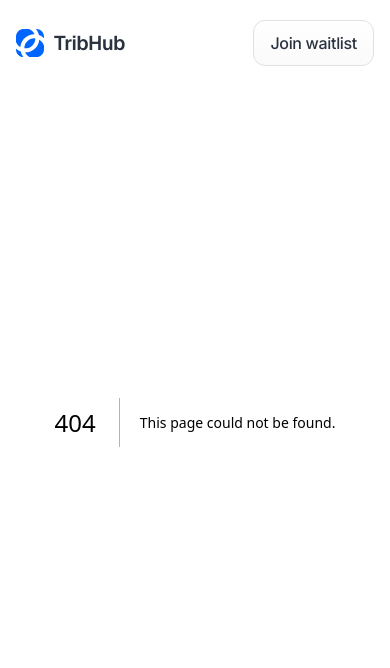
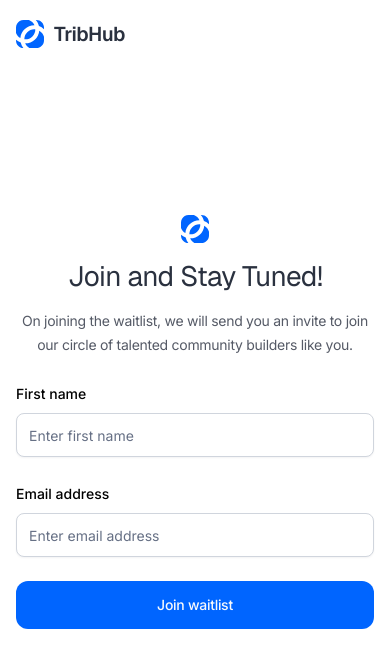
Before and after one commit to OGEmanuel/TribHub-Website, a Next.js app: page /join in a window 390 px wide. Before the commit this address had no page. Shown: the top 668 px of the page. Built offline with nearby package versions, Linux system fonts and the light colour scheme.

Commit message:
Added join page for mobile

```diff
--- a/app/hero.tsx
+++ b/app/hero.tsx
@@ -11,6 +11,7 @@ import { GeistSans } from "geist/font/sans";
 import Image from "next/image";
 import { Button } from "@/components/ui/button";
 import { useFormTriggerStore } from "@/store/form-trigger";
+import Link from "next/link";
 
 const Hero = () => {
   const { setOpen } = useFormTriggerStore();
@@ -35,16 +36,22 @@ const Hero = () => {
           </div>
           <Button
             onClick={() => setOpen(true)}
-            className="font-medium -tracking-[0.02em]"
+            className="hidden font-medium -tracking-[0.02em] sm:block"
           >
             Join waitlist
           </Button>
+          <Link
+            href={"/join"}
+            className="block w-max rounded-xl bg-[#0065FF] px-4 py-[14.5px] font-medium -tracking-[0.02em] text-white shadow-[0px_8px_8px_0px_#0065FF1A,_0px_8px_24px_0px_#0065FF1A] hover:bg-[#0065FF]/90 sm:hidden"
+          >
+            Join waitlist
+          </Link>
         </div>
       </div>
       <div className="absolute -left-96 top-1 -z-50">
         <UnionIcon />
       </div>
-      <div className="absolute right-0 top-[28rem] sm:-right-[12rem] sm:top-[22rem] md:-right-[7.5rem] md:top-[27rem] lg:-right-[35rem] lg:top-0 xl:-right-[24.2rem] 2xl:-right-[15rem]">
+      <div className="absolute right-0 top-[28rem] sm:-right-[12rem] sm:top-[22rem] md:-right-[7.5rem] md:top-[27rem] lg:-right-[35rem] lg:top-0 xl:-right-[24.2rem] 2xl:-right-[10rem]">
         <div className="hidden h-[43.75rem] w-[57.055rem] lg:block">
           <Image
             src={desktopMockupLarge}
--- /dev/null
+++ b/app/join/page.tsx
@@ -0,0 +1,127 @@
+"use client";
+
+import { GeistSans } from "geist/font/sans";
+import LogoIcon from "@/components/icons/logo-icon";
+import { Button } from "@/components/ui/button";
+import {
+  Form,
+  FormControl,
+  FormField,
+  FormItem,
+  FormLabel,
+  FormMessage,
+} from "@/components/ui/form";
+import { Input } from "@/components/ui/input";
+import { zodResolver } from "@hookform/resolvers/zod";
+import Link from "next/link";
+import { useState } from "react";
+import { useForm } from "react-hook-form";
+import { z } from "zod";
+
+const FormSchema = z.object({
+  firstname: z.string().min(2, {
+    message: "Firstname must be at least 2 characters.",
+  }),
+  email: z
+    .string({
+      required_error: "Enter email",
+    })
+    .email({ message: "Enter valid email" }),
+});
+
+const Join = () => {
+  const [success, setSuccess] = useState(false);
+
+  const form = useForm<z.infer<typeof FormSchema>>({
+    resolver: zodResolver(FormSchema),
+    defaultValues: {
+      firstname: "",
+      email: "",
+    },
+  });
+
+  const { formState } = form;
+
+  function onSubmit(data: z.infer<typeof FormSchema>) {
+    setSuccess(!success);
+    // toast({
+    //   title: "You submitted the following values:",
+    //   description: (
+    //     <pre className="mt-2 w-[340px] rounded-md bg-slate-950 p-4">
+    //       <code className="text-white">{JSON.stringify(data, null, 2)}</code>
+    //     </pre>
+    //   ),
+    // });
+  }
+  return (
+    <section className="mx-auto flex h-screen max-w-[390px] flex-col items-center justify-center gap-6 px-4">
+      <div className="flex flex-col items-center justify-center space-y-3">
+        <LogoIcon width="28" height="28" fill="none" />
+        <h1
+          className={`text-[1.75rem] -tracking-[0.02em] text-[#2A313F] ${GeistSans.className}`}
+        >
+          {success ? "Thanks for joining!" : "Join and Stay Tuned!"}
+        </h1>
+        <p className="text-center text-sm leading-6 -tracking-[0.02em] text-[#555A66]">
+          {success
+            ? `We are happy to have you on board! Your journey to seamless community management begins here. Keep an eye on your inbox for an invitation to join our circle of community builders. We'll explore new features, share thoughts, and grow together. Welcome to the TribHub family!`
+            : "On joining the waitlist, we will send you an invite to join our circle of talented community builders like you."}
+        </p>
+      </div>
+      {!success ? (
+        <Form {...form}>
+          <form
+            onSubmit={form.handleSubmit(onSubmit)}
+            className="w-full space-y-6"
+          >
+            <FormField
+              control={form.control}
+              name="firstname"
+              render={({ field }) => (
+                <FormItem>
+                  <FormLabel>First name</FormLabel>
+                  <FormControl>
+                    <Input placeholder="Enter first name" {...field} />
+                  </FormControl>
+                  <FormMessage />
+                </FormItem>
+              )}
+            />
+            <FormField
+              control={form.control}
+              name="email"
+              render={({ field }) => (
+                <FormItem>
+                  <FormLabel>Email address</FormLabel>
+                  <FormControl>
+                    <Input
+                      placeholder="Enter email address"
+                      {...field}
+                      type="email"
+                    />
+                  </FormControl>
+                  <FormMessage />
+                </FormItem>
+              )}
+            />
+            <Button
+              type="submit"
+              className={`w-full font-medium -tracking-[0.02em] ${formState.isValid ? "shadow-[0px_8px_8px_0px_#0065FF1A,_0px_8px_24px_0px_#0065FF1A]" : "shadow-none"}`}
+            >
+              Join waitlist
+            </Button>
+          </form>
+        </Form>
+      ) : (
+        <Link
+          href={"/"}
+          className="mx-auto w-max bg-white font-medium -tracking-[0.02em] text-[#555A66] shadow-none hover:bg-white"
+        >
+          Close
+        </Link>
+      )}
+    </section>
+  );
+};
+
+export default Join;
--- a/app/layout.tsx
+++ b/app/layout.tsx
@@ -1,7 +1,6 @@
 import { Inter } from "next/font/google";
 import "./globals.css";
 import Navbar from "./navbar";
-import { url } from "inspector";
 
 const inter = Inter({ subsets: ["latin"] });
 
@@ -22,14 +21,14 @@ export const metadata = {
     },
   },
   openGraph: {
-    type: "website", // Ensure the type is defined
+    type: "website",
     title: "Tribhub",
     description: "Manage and Grow your communities seamlessly",
     url: "https://trib-hub-website.vercel.app/",
     images: [
       {
         url: "/og-image.png",
-        width: 1200, // Use recommended dimensions for large format
+        width: 1200,
         height: 630,
         alt: "Tribhub Open Graph Image",
       },
--- a/app/navbar.tsx
+++ b/app/navbar.tsx
@@ -1,18 +1,36 @@
+"use client";
+
 import LogoIcon from "@/components/icons/logo-icon";
 import { WaitlistDialog } from "@/components/waitlist-form";
 import { GeistSans } from "geist/font/sans";
+import Link from "next/link";
+import { usePathname } from "next/navigation";
 
 const Navbar = () => {
+  const pathname = usePathname();
+
   return (
     <nav className="fixed z-[100] w-full bg-white px-4 py-5 md:px-16 md:py-6 2xl:px-[7.5rem]">
       <div className="mx-auto flex w-full max-w-[1440px] items-center justify-between">
-        <div
+        <Link
+          href={"/"}
           className={`flex items-center gap-[10px] text-center text-xl font-semibold text-[#2A313F] ${GeistSans.className}`}
         >
           <LogoIcon width="28" height="28" fill="none" />
           <p className="-tracking-[0.02em]">TribHub</p>
+        </Link>
+        <div className="hidden sm:block">
+          <WaitlistDialog />
         </div>
-        <WaitlistDialog />
+        {pathname !== "/join" && (
+          <Link
+            href={"/join"}
+            className="rounded-xl border !border-[#E0E1E3] bg-btn-gradient px-4 py-[10px] font-medium -tracking-[0.02em] text-[#2A313F] sm:hidden"
+          >
+            Join waitlist
+            <span className="sr-only">Join waitlist</span>
+          </Link>
+        )}
       </div>
     </nav>
   );
--- a/components/ui/button.tsx
+++ b/components/ui/button.tsx
@@ -5,7 +5,7 @@ import { cva, type VariantProps } from "class-variance-authority";
 import { cn } from "@/lib/utils";
 
 const buttonVariants = cva(
-  "inline-flex items-center justify-center whitespace-nowrap rounded-md text-sm font-medium ring-offset-white transition-colors focus-visible:outline-none focus-visible:ring-2 focus-visible:ring-slate-950 focus-visible:ring-offset-2 disabled:pointer-events-none disabled:opacity-50 dark:ring-offset-slate-950 dark:focus-visible:ring-slate-300 rounded-xl",
+  "inline-flex items-center justify-center whitespace-nowrap text-sm font-medium ring-offset-white transition-colors focus-visible:outline-none focus-visible:ring-2 focus-visible:ring-slate-950 focus-visible:ring-offset-2 disabled:pointer-events-none disabled:opacity-50 dark:ring-offset-slate-950 dark:focus-visible:ring-slate-300 rounded-xl",
   {
     variants: {
       variant: {
--- a/components/waitlist-form.tsx
+++ b/components/waitlist-form.tsx
@@ -14,7 +14,6 @@ import { Input } from "@/components/ui/input";
 import { zodResolver } from "@hookform/resolvers/zod";
 import { useForm } from "react-hook-form";
 import { z } from "zod";
-import { toast } from "./ui/use-toast";
 import {
   Form,
   FormControl,
```
Also changed, not shown: components/icons/union-icon.tsx (+5 -5 lines), components/icons/Union.svg (added), 1 other file (tests, documents, lock files or other folders).
